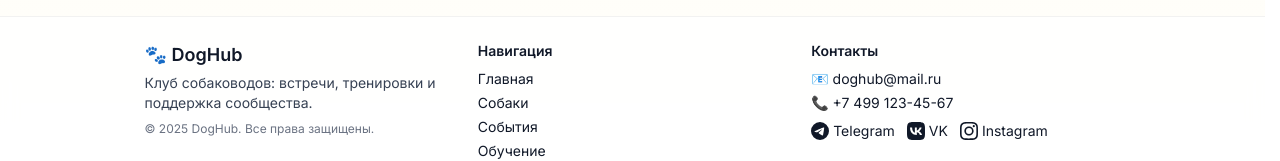
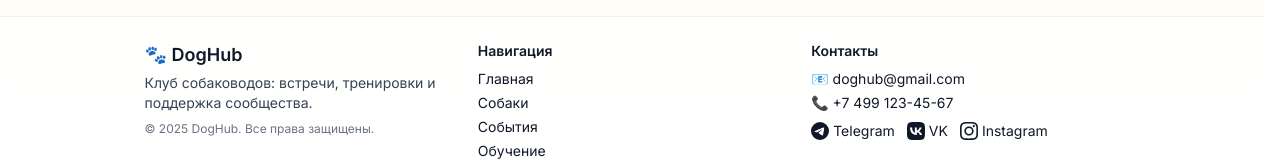
Before and after one commit to HappyCrez/DogHub, a React (Vite) app in the folder client/: page /members/1 in a window 1280 px wide. Shown: the part 551-712 px from the top of the page. Built offline with nearby package versions, Linux system fonts and the light colour scheme; no server answers.

Commit message:
Update email in footer

```diff
--- a/client/src/components/Footer.tsx
+++ b/client/src/components/Footer.tsx
@@ -38,7 +38,7 @@ export default function Footer() {
                             <li>
                                 📧{" "}
                                 <a href="mailto:doghub@gmail.com">
-                                    doghub@mail.ru
+                                    doghub@gmail.com
                                 </a>
                             </li>
                             <li>
```
